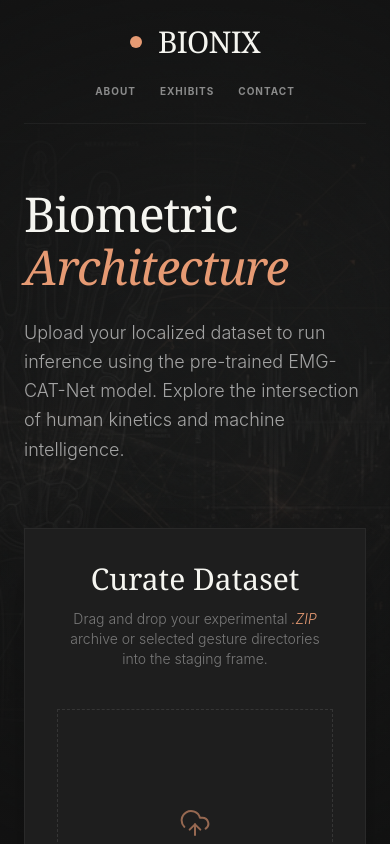
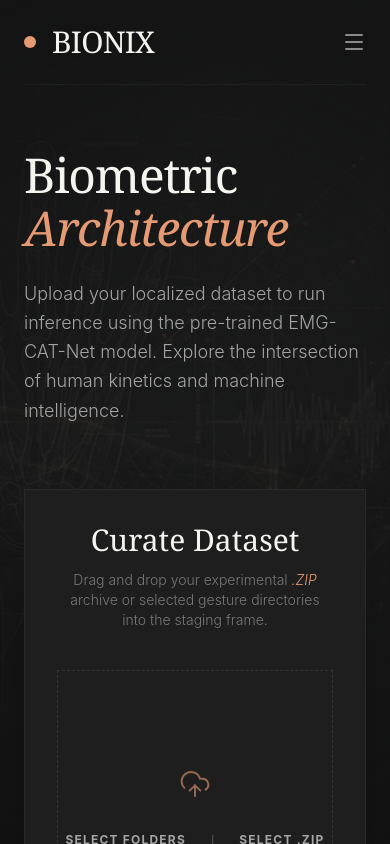
Before and after one commit to DenitBinny/BIONIX, a React app in the folder frontend/: page / in a window 390 px wide. Shown: the top 844 px of the page. Built offline with nearby package versions, Linux system fonts and the light colour scheme; the HTML template or start-up script is replaced by a standard one.

Commit message:
Implement mobile responsive hamburger navigation menu

```diff
--- a/frontend/src/App.jsx
+++ b/frontend/src/App.jsx
@@ -2,7 +2,7 @@ import React, { useState, useEffect } from 'react';
 import axios from 'axios';
 import UploadSection from './components/UploadSection';
 import ResultsDashboard from './components/ResultsDashboard';
-import { ActivitySquare } from 'lucide-react';
+import { ActivitySquare, Menu, X } from 'lucide-react';
 import LiveArmVisualization from './components/LiveArmVisualization';
 import { useGesture, GestureProvider } from './context/GestureContext';
 import AboutView from './components/AboutView';
@@ -58,6 +58,7 @@ const CinematicLoader = () => {
 };
 
 function App() {
+  const [isMobileMenuOpen, setIsMobileMenuOpen] = useState(false);
   const [currentView, setCurrentView] = useState('home');
   const [results, setResults] = useState(null);
   const [visualization, setVisualization] = useState(null);
@@ -131,9 +132,10 @@ function App() {
         {/* Minimalist Museum Header */}
         <motion.header
           initial={{ opacity: 0, y: -20 }} animate={{ opacity: 1, y: 0 }} transition={{ delay: 0.2, duration: 0.8 }}
-          className="flex flex-col md:flex-row items-center justify-between w-full max-w-7xl mx-auto mb-16 border-b border-white/5 pb-6"
+          className="flex items-center justify-between w-full max-w-7xl mx-auto mb-16 border-b border-white/5 pb-6 relative z-50"
         >
-          <div className="flex items-center space-x-4 cursor-pointer mb-6 md:mb-0" onClick={() => setCurrentView('home')}>
+          <div className="flex items-center justify-between w-full md:w-auto">
+            <div className="flex items-center space-x-4 cursor-pointer" onClick={() => setCurrentView('home')}>
               {/* Signature Orange Dot */}
               <div className={`w-3 h-3 rounded-full ${currentView === 'home' ? 'bg-[var(--color-museum-accent)]' : 'bg-white/20'}`}></div>
               <div>
@@ -142,11 +144,39 @@ function App() {
                 </h1>
               </div>
             </div>
-          <nav className="flex space-x-6 md:space-x-12 text-[10px] md:text-xs font-bold tracking-widest uppercase text-white/50">
+
+            {/* Mobile Menu Toggle Button */}
+            <button
+              className="md:hidden text-white/50 hover:text-[var(--color-museum-accent)] transition-colors"
+              onClick={() => setIsMobileMenuOpen(!isMobileMenuOpen)}
+            >
+              {isMobileMenuOpen ? <X size={24} /> : <Menu size={24} />}
+            </button>
+          </div>
+
+          {/* Desktop Navigation */}
+          <nav className="hidden md:flex space-x-12 text-xs font-bold tracking-widest uppercase text-white/50">
             <span onClick={() => setCurrentView('about')} className={`cursor-pointer transition-colors ${currentView === 'about' ? 'text-[var(--color-museum-accent)]' : 'hover:text-[var(--color-museum-accent)]'}`}>About</span>
             <span onClick={() => setCurrentView('exhibits')} className={`cursor-pointer transition-colors ${currentView === 'exhibits' ? 'text-[var(--color-museum-accent)]' : 'hover:text-[var(--color-museum-accent)]'}`}>Exhibits</span>
             <span onClick={() => setCurrentView('contact')} className={`cursor-pointer transition-colors ${currentView === 'contact' ? 'text-[var(--color-museum-accent)]' : 'hover:text-[var(--color-museum-accent)]'}`}>Contact</span>
           </nav>
+
+          {/* Mobile Sliding Navigation */}
+          <AnimatePresence>
+            {isMobileMenuOpen && (
+              <motion.nav
+                initial={{ opacity: 0, height: 0 }}
+                animate={{ opacity: 1, height: 'auto' }}
+                exit={{ opacity: 0, height: 0 }}
+                transition={{ duration: 0.3, ease: "easeInOut" }}
+                className="absolute top-[80px] left-0 w-full bg-[#121212]/95 backdrop-blur-3xl border-b border-white/5 z-50 md:hidden overflow-hidden flex flex-col pt-6 pb-8 space-y-8 text-xs font-bold tracking-widest uppercase text-white/50 items-center justify-center shadow-2xl shadow-black"
+              >
+                <span onClick={() => { setCurrentView('about'); setIsMobileMenuOpen(false); }} className={`cursor-pointer transition-colors ${currentView === 'about' ? 'text-[var(--color-museum-accent)]' : 'hover:text-[var(--color-museum-accent)]'}`}>About</span>
+                <span onClick={() => { setCurrentView('exhibits'); setIsMobileMenuOpen(false); }} className={`cursor-pointer transition-colors ${currentView === 'exhibits' ? 'text-[var(--color-museum-accent)]' : 'hover:text-[var(--color-museum-accent)]'}`}>Exhibits</span>
+                <span onClick={() => { setCurrentView('contact'); setIsMobileMenuOpen(false); }} className={`cursor-pointer transition-colors ${currentView === 'contact' ? 'text-[var(--color-museum-accent)]' : 'hover:text-[var(--color-museum-accent)]'}`}>Contact</span>
+              </motion.nav>
+            )}
+          </AnimatePresence>
         </motion.header>
 
         {/* Main Content */}
```
Lines whose indentation alone changed are shown as unchanged.
